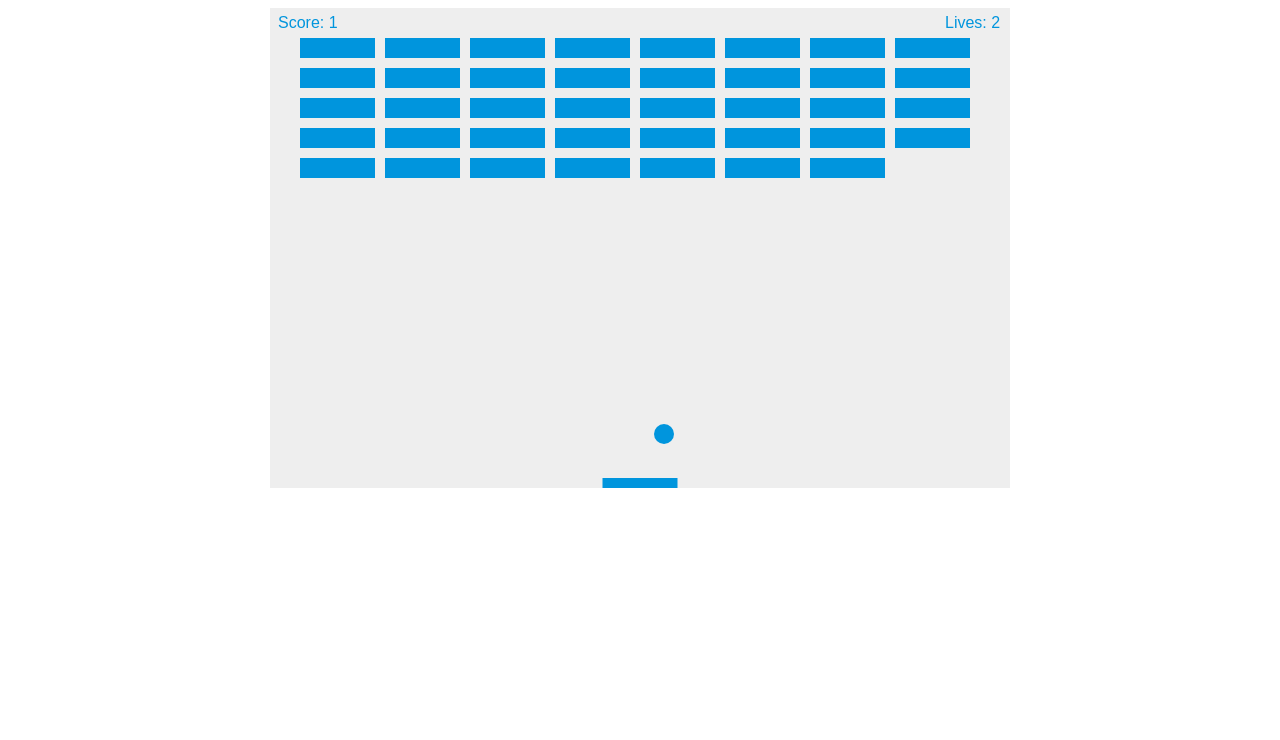
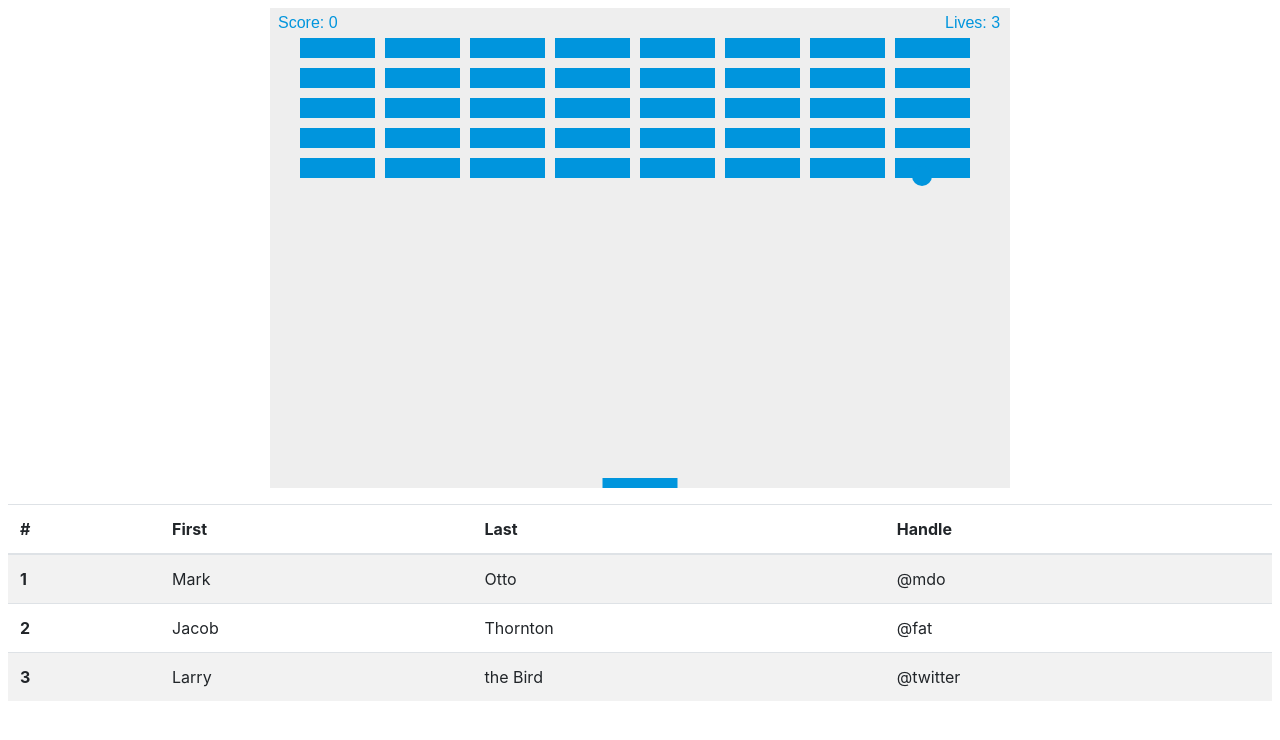
Before and after one commit to RenzoAra/arkanoid-websocket, a plain HTML site: page views/game.html in a window 1280 px wide. Drawn offline with nearby package versions, Linux system fonts and the light colour scheme.

Commit message:
add example table

```diff
--- a/views/game.html
+++ b/views/game.html
@@ -13,6 +13,38 @@
 <body>
     <div class="container p-2 col-xs col-sm col-md">
         <canvas id="myCanvas" width="740" height="480"></canvas>
+    </div>
+    <div class="container p-2 col-xs col-sm col-md">
+        <table class="table table-striped">
+            <thead>
+              <tr>
+                <th scope="col">#</th>
+                <th scope="col">First</th>
+                <th scope="col">Last</th>
+                <th scope="col">Handle</th>
+              </tr>
+            </thead>
+            <tbody>
+              <tr>
+                <th scope="row">1</th>
+                <td>Mark</td>
+                <td>Otto</td>
+                <td>@mdo</td>
+              </tr>
+              <tr>
+                <th scope="row">2</th>
+                <td>Jacob</td>
+                <td>Thornton</td>
+                <td>@fat</td>
+              </tr>
+              <tr>
+                <th scope="row">3</th>
+                <td>Larry</td>
+                <td>the Bird</td>
+                <td>@twitter</td>
+              </tr>
+            </tbody>
+          </table>
     </div>
 
 <script>
@@ -81,6 +113,7 @@
                         dy = -dy;
                         b.status = 0;
                         score++;
+                        socket.emit('nuevoPunto', {text: userName.value, timestamp: new Date()});
                         if(score == brickRowCount*brickColumnCount) {
                             document.location.reload();
                         }
@@ -179,6 +212,10 @@
     }
 
     draw();
+
+    socket.on('nuevoPunto', (data) => {
+        $('#mensajes').append($('<li>').text(data.salida + ": " + data.text +  " ||    " + data.timestamp));
+    })
 </script>
 <!-- jQuery first, then Popper.js, then Bootstrap JS -->
 <script src="https://code.jquery.com/jquery-3.4.1.slim.min.js" integrity="sha384-J6qa4849blE2+poT4WnyKhv5vZF5SrPo0iEjwBvKU7imGFAV0wwj1yYfoRSJoZ+n" crossorigin="anonymous"></script>
```
